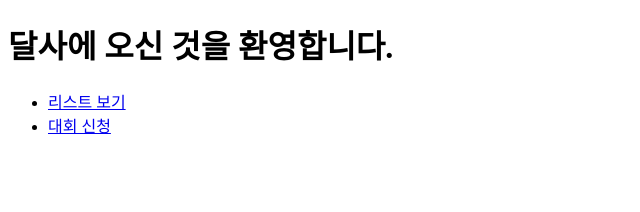
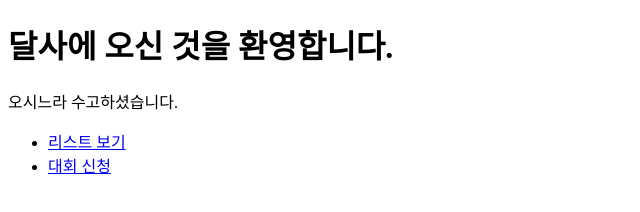
Before and after one commit to bookpark/dalsa, a plain HTML site: page index.html in a window 1280 px wide. Shown: the whole page, without its empty margins (0-640 px from the left). Drawn offline with Linux system fonts and the light colour scheme.

Commit message:
modify index.html

```diff
--- a/index.html
+++ b/index.html
@@ -4,10 +4,11 @@
   <meta charset="UTF-8">
   <meta name="viewport" content="width=device-width, initial-scale=1.0">
   <meta http-equiv="X-UA-Compatible" content="ie=edge">
-  <title>달사, 달리기 사이트</title>
+  <title>달사, 달리기 사이트, 장거리 경주</title>
 </head>
 <body>
   <h1>달사에 오신 것을 환영합니다.</h1>
+  <p>오시느라 수고하셨습니다. </p>
   <ul>
     <li>
       <a href="/list.html">리스트 보기</a>
```
